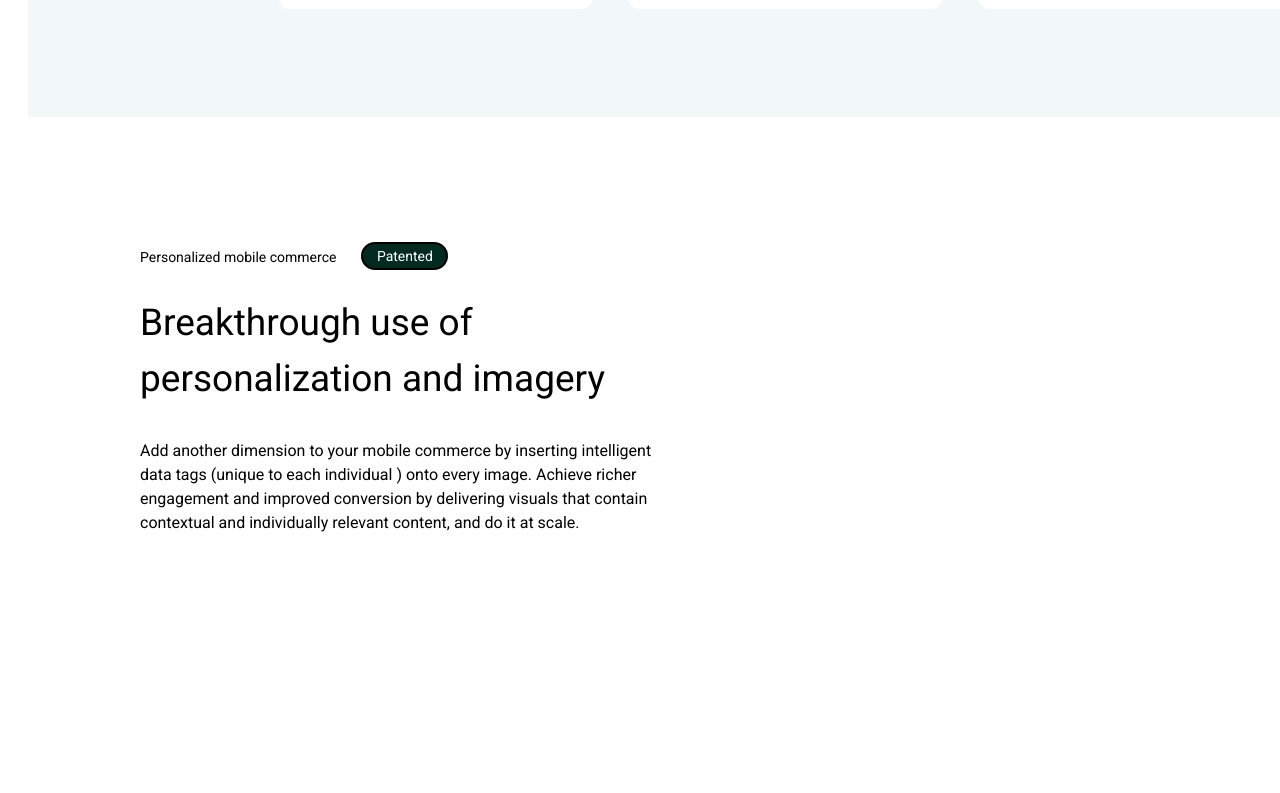
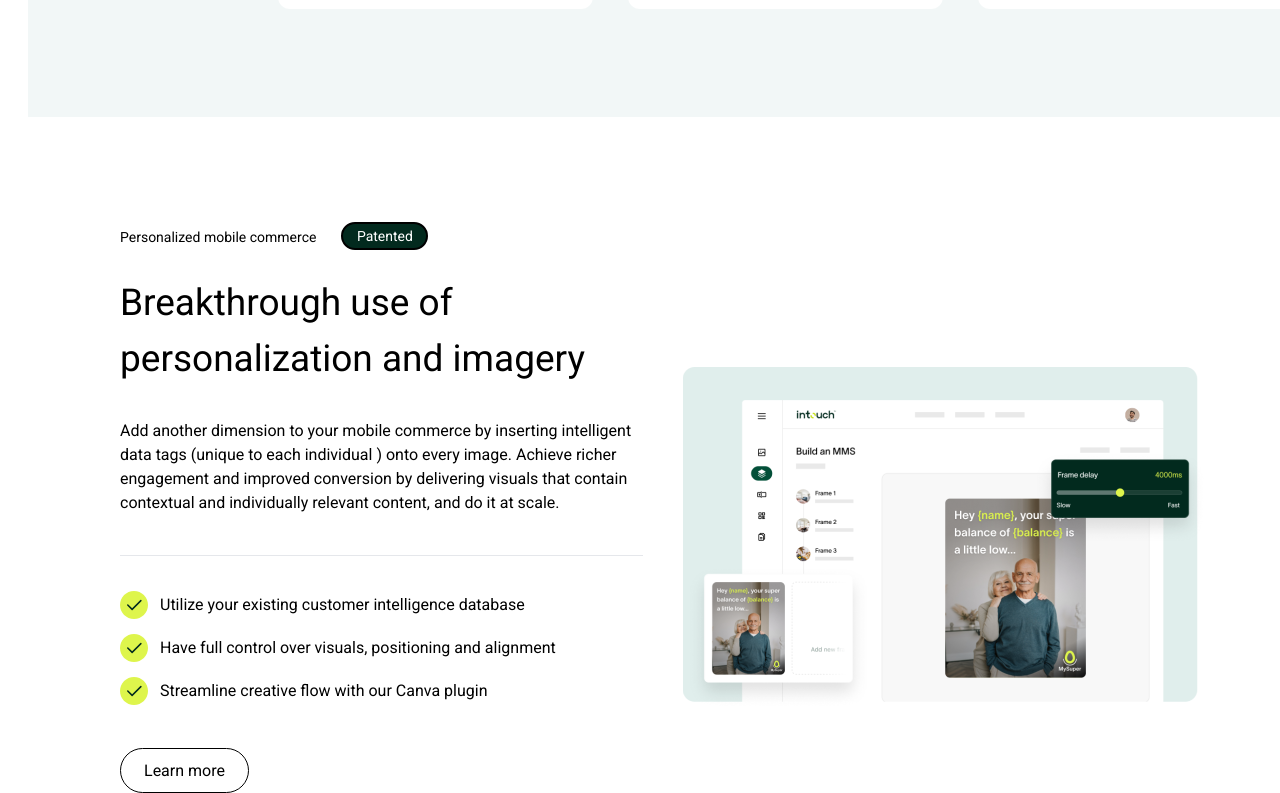
Before and after one commit to umarovl7/pproject, a plain HTML site: page index.html in a window 1280 px wide. Shown: the part 1812-2605 px from the top of the page. Before the commit the page ends 2367 px from the top, so only its background shows below. Drawn offline with nearby package versions, Linux system fonts and the light colour scheme; files that its build step writes are made by us from their sources.

Commit message:
cards one done

```diff
--- a/index.html
+++ b/index.html
@@ -104,27 +104,58 @@
                 </div>
             </div>
         </section>
-        <section class="w-full mt-[110px] ml-[120px]">
-            <div class="p-[20px] block">
+        <section class="w-full mt-[110px] ml-[120px] flex">
+            <div class=" block">
 
                 <div class="flex gap-[25px]">
                     <h1 class="text-sm font-['Roboto'] font-normal text-['rgba(2, 42, 30, 1)']">
                         Personalized mobile commerce
                     </h1>
-             <button class="w-[87px] mt-[-5px] h-[28px] rounded-[100px] border-2 border-black  text-white font-normal text-sm font-['Roboto']" style="background-color:rgba(2, 42, 30, 1)">
+                    <button
+                        class="w-[87px] mt-[-5px] h-[28px] rounded-[100px] border-2 border-black  text-white font-normal text-sm font-['Roboto']"
+                        style="background-color:rgba(2, 42, 30, 1)">
                         Patented
                     </button>
 
 
                 </div>
                 <h5 class="mt-[25px] font-normal text-[37px] font-['Roboto'] text-['rgba(51, 51, 51, 1)']">
-             Breakthrough use of <br>  personalization and imagery
+                    Breakthrough use of <br> personalization and imagery
                 </h5>
 
                 <h6 class="text-base mt-[33px] font-normal font-['Roboto'] text-['rgba(51, 51, 51, 1)']">
-             Add another dimension to your mobile commerce by inserting intelligent <br> data tags (unique to each individual ) onto every image. Achieve richer <br> engagement and improved conversion by delivering visuals that contain <br> contextual and individually relevant content, and do it at scale.
+                    Add another dimension to your mobile commerce by inserting intelligent <br> data tags (unique to
+                    each individual ) onto every image. Achieve richer <br> engagement and improved conversion by
+                    delivering visuals that contain <br> contextual and individually relevant content, and do it at
+                    scale.
                 </h6>
+
+                <hr class="mt-[40px] w-[523px] h-[1px] bg-['rgba(0, 0, 0, 0.15)']">
+
+                <div class="flex mt-[35px] gap-[12px]">
+                    <img src="/assets/icons/ptichka.svg" alt="pchtka">
+                    <h5 class="font-normal mt-[2px] text-base font-['Roboto'] text-['rgba(51, 51, 51, 1)']">
+                        Utilize your existing customer intelligence database
+                    </h5>
                 </div>
+                <div class="flex mt-[15px] gap-[12px]">
+                    <img src="/assets/icons/ptichka.svg" alt="pchtka">
+                    <h5 class="font-normal mt-[2px] text-base font-['Roboto'] text-['rgba(51, 51, 51, 1)']">
+                        Have full control over visuals, positioning and alignment
+                    </h5>
+                </div>
+                <div class="flex mt-[15px] gap-[12px]">
+                    <img src="/assets/icons/ptichka.svg" alt="pchtka">
+                    <h5 class="font-normal mt-[2px] text-base font-['Roboto'] text-['rgba(51, 51, 51, 1)']">
+                        Streamline creative flow with our Canva plugin
+                    </h5>
+                </div>
+                <button class="w-[129px] mt-[43px] h-[45px] rounded-[100px] border-[1px] border-black  text-['rgba(2, 42, 30, 1)'] font-normal text-base font-['Roboto']">
+                    Learn more
+                </button>
+            </div>
+
+            <img src="/assets/images/cards.png" alt="cards" class="w-[524px] ml-[40px] h-[343px] mt-[140px]">
         </section>
     </main>
 
```
Also changed, not shown: assets/icons/ptichka.svg (added), assets/images/cards.png (added). Lines whose indentation alone changed are shown as unchanged.
